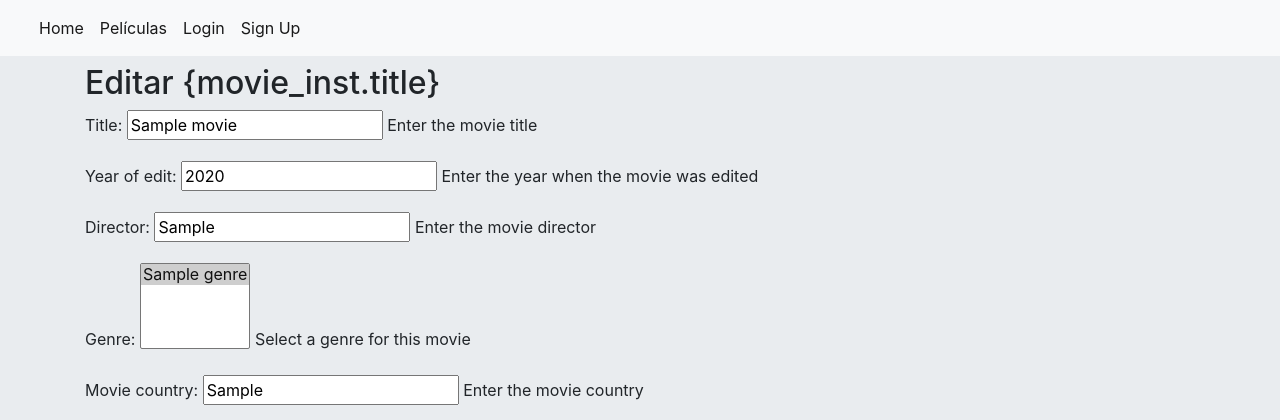
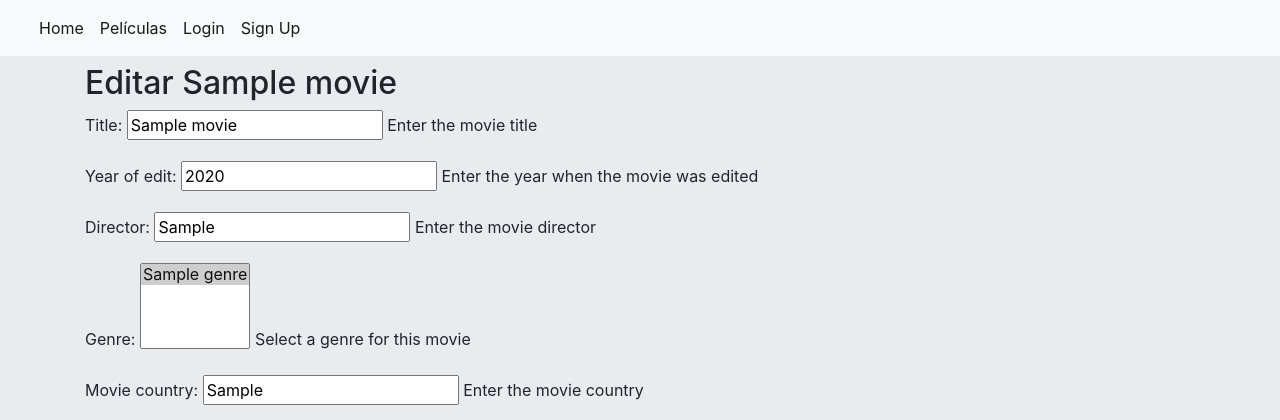
Before and after one commit to andrescass/subpelis, a Django app: page /pelis/movie/edit/1 in a window 1280 px wide. Shown: the top 420 px of the page. Run offline with Django 3.2, Linux system fonts and the light colour scheme; tables that the repository leaves empty hold one stand-in row (values such as "Sample post"); some libraries are stand-ins or nearby versions.

Commit message:
edit movie

```diff
--- a/pelis/templates/pelis/update_movie.html
+++ b/pelis/templates/pelis/update_movie.html
@@ -2,7 +2,7 @@
 {% load crispy_forms_tags %}
 {% block content %}
 
-    <h2>Editar {movie_inst.title}</h2>
+    <h2>Editar {{movie_inst.title}}</h2>
 
     <form action="" method="post">
         {% csrf_token %}
```
